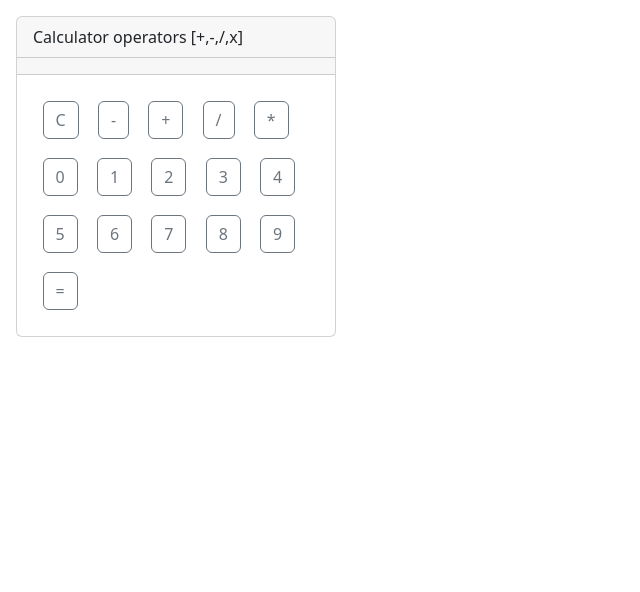
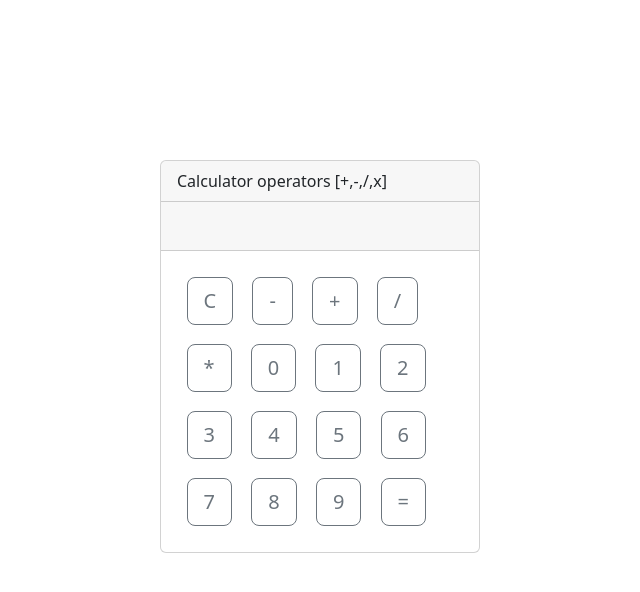
Before and after one commit to Atique22/Calculator-App, a React (Create React App) app: page / in a window 1280 px wide. Shown: the top 592 px of the page, without its empty margins (0-640 px from the left). Built offline with nearby package versions, Linux system fonts and the light colour scheme.

Commit message:
3 14 Commit

```diff
--- a/src/components/CalBody.js
+++ b/src/components/CalBody.js
@@ -13,7 +13,7 @@ export default function CalculatorBody ({setExpressionCheck}){
     return(
 
         <Card.Body>
-        {  buttonArray.map((item) =><Button  key={item} onClick={() => onClickAction(`${item}`)} variant="outline-secondary" style={{margin: '0.6rem'}}>{item}</Button>)}
+        {  buttonArray.map((item) =><Button size='lg' key={item} onClick={() => onClickAction(`${item}`)} variant="outline-secondary" style={{margin: '0.6rem'}}>{item}</Button>)}
         </Card.Body>
     )
 
--- a/src/components/CalResult.js
+++ b/src/components/CalResult.js
@@ -5,7 +5,7 @@ export default function CalculatorResult (props){
 
     return(
 
-        <Card.Header> {props.result}</Card.Header>
+        <Card.Header style={{  padding: '1.5rem'}}> {props.result}</Card.Header>
     )
 
 }
--- a/src/components/Calculation.js
+++ b/src/components/Calculation.js
@@ -7,10 +7,17 @@ export default function Calculate (){
 
     const [expression, setExpression] = useState('');
     const rapper=(value)=>{
+
+        try {
             if(value.includes("=")){
                 console.log("equal operator  call");
                 console.log(eval(expression));
                 setExpression(eval(expression));
+
+            }else if(value.includes("C")){
+                console.log("clear call");
+                // console.log(eval(expression));
+                setExpression('');
 
             }else{
 
@@ -18,23 +25,23 @@ export default function Calculate (){
                     return `${oldValue}${value}`;
                 })
             }
+        } catch (error) {
+            alert("Please Enter a valid user input, error -> "+error);
+        }
+
 
     }
     useEffect(()=>{
         console.log("expression call here value is = "+expression);
 
-        // if(expression.includes("C"))
-        // {
-        //     console.log("CLEAR  "+expression);
-        //     // setExpression(0);
-        // }
+
     },[expression])
 
     return(
 
-          <Card style={{ width: '20rem', margin: '1rem'}}>
+          <Card style={{ width: '20rem', margin: '10rem'}}>
           <Card.Header>Calculator operators [+,-,/,x]</Card.Header>
-            <CalculatorResult result={expression}/>
+            <CalculatorResult result={expression} />
             <CalculatorBody setExpressionCheck = {rapper}/>
           </Card>
 
```
Lines whose indentation alone changed are shown as unchanged.
